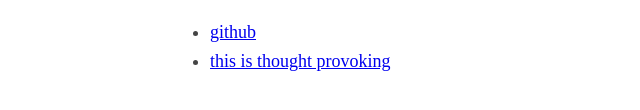
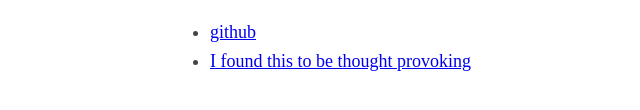
Before and after one commit to wills692/wills692.github.io, a plain HTML site: page index.html in a window 1280 px wide. Shown: the part 228-338 px from the top of the page, without its empty margins (145-785 px from the left). Drawn offline with Linux system fonts and the light colour scheme.

Commit message:
Update index.html
over-thinking link text

```diff
--- a/index.html
+++ b/index.html
@@ -31,7 +31,7 @@
             <a href="https://github.com/wills692">github</a>
         </li>
         <li>
-            <a href="https://thenumb.at/Functions-are-Vectors">this is thought provoking</a>
+            <a href="https://thenumb.at/Functions-are-Vectors">I found this to be thought provoking</a>
         </li>
     </ul>
 </body>
```
